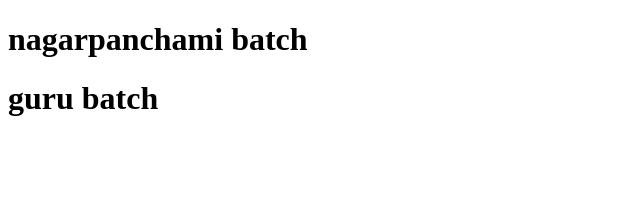
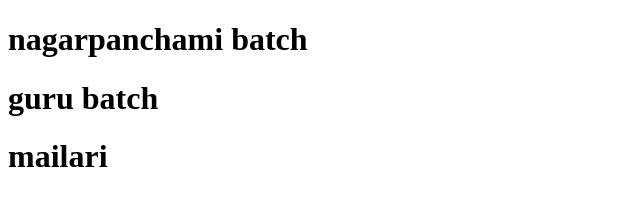
Before and after one commit to Mailarappa2003/filpkart, a plain HTML site: page index.html in a window 1280 px wide. Shown: the whole page, without its empty margins (0-640 px from the left). Drawn offline with Linux system fonts and the light colour scheme.

Commit message:
Update index.html 1

```diff
--- a/index.html
+++ b/index.html
@@ -8,6 +8,7 @@
 <body>
     <h1>nagarpanchami batch</h1>
     <h1>guru batch</h1>
+    <h1>mailari</h1>
 
 </body>
 </html>
```
